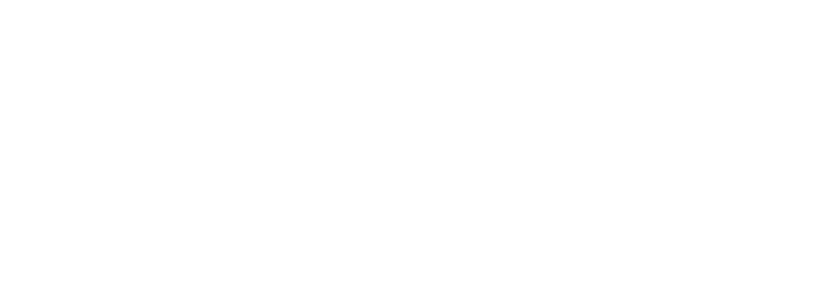
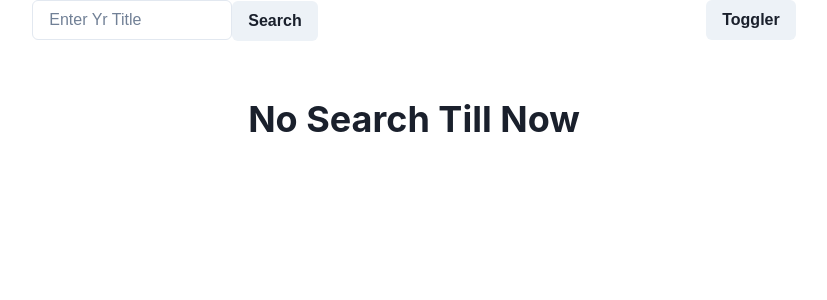
Before and after one commit to Pushpendra-1697/News-App-React, a React (Create React App) app in the folder myapp/: page /every in a window 1280 px wide. Before the commit this address had no page. Shown: the top 300 px of the page, without its empty margins (226-1053 px from the left). Built offline with nearby package versions, Linux system fonts and the light colour scheme.

Commit message:
added every things news route

```diff
--- /dev/null
+++ b/myapp/src/Components/Everything.jsx
@@ -0,0 +1,75 @@
+import { Box, Button, Heading, Text, Img, Input, useToast } from '@chakra-ui/react';
+import React, { useState } from 'react'
+import Loading from './Loading';
+import { Link } from 'react-router-dom';
+
+const Everything = () => {
+    const [value, setValue] = useState([]);
+    const [title, setTitle] = useState('');
+    const [loading, setLoading] = useState(false);
+    const [error, setError] = useState(false);
+    const toast = useToast();
+    const [toggler, setToggler] = useState(false);
+
+    const getData = async () => {
+        try {
+            setLoading(true);
+            let res = await fetch(`https://newsapi.org/v2/everything?q=${title}&apiKey=b3ec9c97fea04373914caf3c7dbe5604`);
+            res = await res.json();
+            setLoading(false);
+            if (res.status == 'error') {
+                return toast({
+                    title: `${res.code}`,
+                    status: "error",
+                    isClosable: true,
+                });
+            }
+            setValue(res.articles);
+        } catch (err) {
+            setError(true);
+            setLoading(false);
+        }
+    };
+
+    const handleToggler = () => {
+        setToggler(!toggler);
+    };
+
+    console.log(value);
+
+    return (
+        <Box width={'90%'} m='auto'>
+            <Box mb='5%' display={'flex'} justifyContent={'space-around'}>
+                <Box>
+                    <Input width={'200px'} onChange={(e) => setTitle(e.target.value)} placeholder='Enter Yr Title' />
+                    <Button onClick={getData}>{loading ? <Loading /> : "Search"}</Button>
+                </Box>
+                <Button onClick={handleToggler}>Toggler</Button>
+            </Box>
+
+            {
+                value.length == 0 ? <Heading>No Search Till Now</Heading> :
+
+                    <Box display={'grid'} gridTemplateColumns={toggler ? 'repeat(2,1fr)' : 'repeat(3,1fr)'} gap={'20px'}>
+                        {value && value.map(({ urlToImage, source, title, description, author, publishedAt, url
+                        }) =>
+                            <Box padding={'3px'} boxShadow="rgba(100, 100, 111, 0.2) 0px 7px 29px 0px" borderRadius={'10px'} key={source.id
+                            }>
+                                <Img borderRadius={'5px'} mb='2%' w={'100%'} h='250px' src={urlToImage} alt={title} />
+                                <Text mb='2%' lineHeight={'16px'}>Title: {title}</Text>
+                                <Text mb='2%'>Author: {author}</Text>
+                                <Text lineHeight={'16px'} mb='2%'>Description: {description}</Text>
+                                <Text mb='2%'>PublishedAt: {publishedAt}</Text>
+                                <Text fontSize={'23px'} color={'red'}><Link to={url}>MORE</Link></Text>
+                            </Box>
+                        )}
+                    </Box>
+
+            }
+
+
+        </Box>
+    );
+}
+
+export default Everything
--- /dev/null
+++ b/myapp/src/Components/TopHeadlines.jsx
@@ -0,0 +1,9 @@
+import React from 'react'
+
+const TopHeadlines = () => {
+  return (
+    <div>TopHeadlines</div>
+  )
+}
+
+export default TopHeadlines
--- a/myapp/src/Routes/AllRoutes.jsx
+++ b/myapp/src/Routes/AllRoutes.jsx
@@ -3,6 +3,8 @@ import Home from './Home';
 import Login from './Login';
 import Dashboard from './Dashboard';
 import PrivateRoute from '../Components/PrivateRoute';
+import Everything from '../Components/Everything';
+import TopHeadlines from '../Components/TopHeadlines';
 
 function AllRoutes() {
   return (
@@ -15,6 +17,8 @@ function AllRoutes() {
             <Dashboard />
           </PrivateRoute>
         }></Route>
+        <Route path='/every' element={<Everything />}></Route>
+        <Route path='/tophead' element={<TopHeadlines />}></Route>
       </Routes>
     </div>
   );
--- a/myapp/src/Routes/Dashboard.jsx
+++ b/myapp/src/Routes/Dashboard.jsx
@@ -1,27 +1,16 @@
 import { Box, Button, Heading, Text } from "@chakra-ui/react";
-import { useContext, useEffect, useState } from "react";
+import { useContext } from "react";
 import { AuthContext } from "../Context/AuthContext";
-import Loading from "../Components/Loading";
-import Error from "../Components/Error";
+import { Link } from "react-router-dom";
+
+
+
+
+
 
 let userDetails = JSON.parse(localStorage.getItem('userDetails')) || "";
 function Dashboard() {
   const { logoutUser } = useContext(AuthContext);
-  const [loading, setLoading] = useState(true);
-  const [isError, setIsError] = useState(false);
-
-
-
-  const getCardData = async () => {
-    try {
-      let res = await fetch();
-      res = await res.json();
-      setLoading(false);
-      setIsError(false);
-    } catch (err) {
-      setIsError(true);
-    }
-  };
 
   return (
     <Box padding={'10px'}>
@@ -30,8 +19,8 @@ function Dashboard() {
         <Text display={['none', 'none', 'block']}>Welcome❤️{userDetails.name}</Text>
         <Button bg='black' color={'red'} onClick={logoutUser}>Logout</Button>
       </Box>
-      {isError && <Error />}
-      {loading && <Loading />}
+      <Text fontSize={'23px'}><Link to={'/tophead'}>Top Headlines</Link></Text>
+      <Text fontSize={'23px'}><Link to={'/every'}>Every Thing</Link></Text>
     </Box>
   );
 }
```
